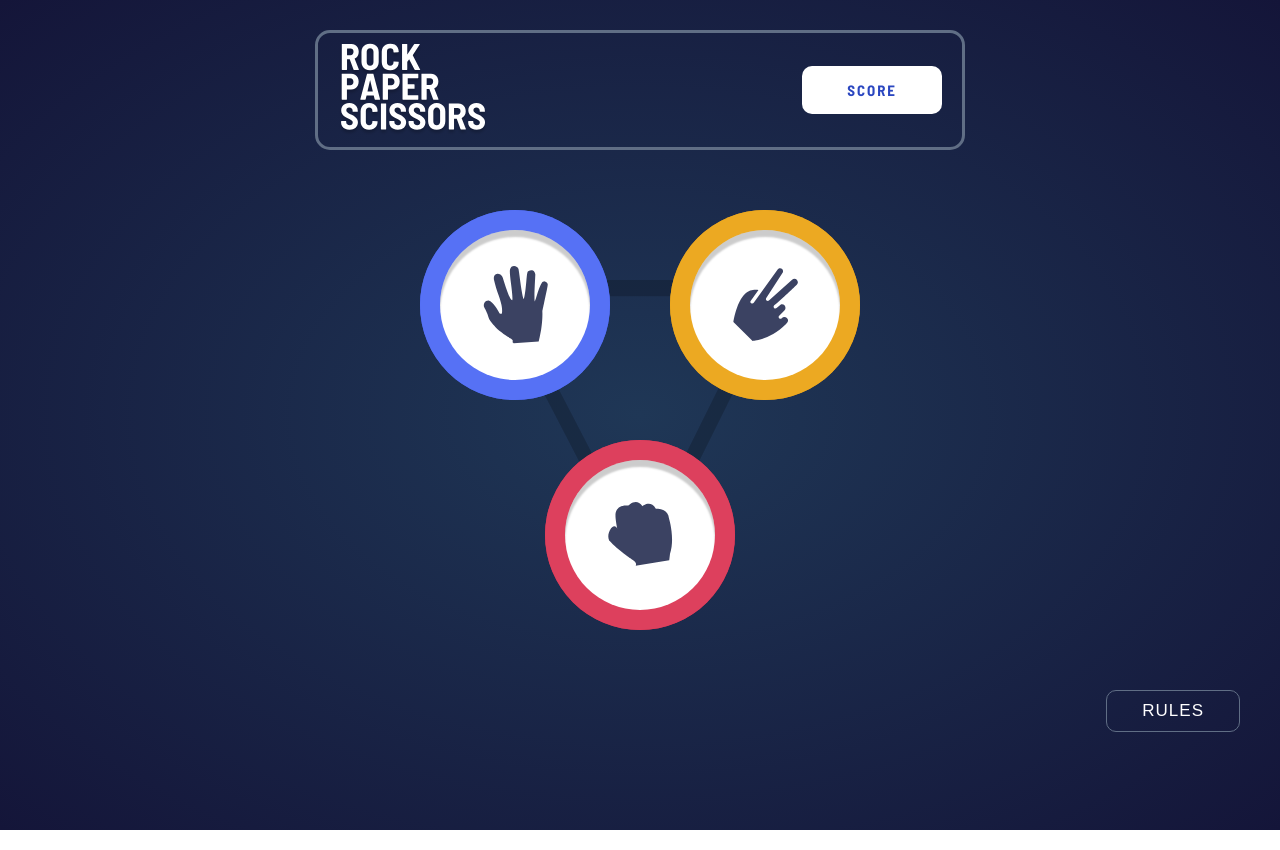
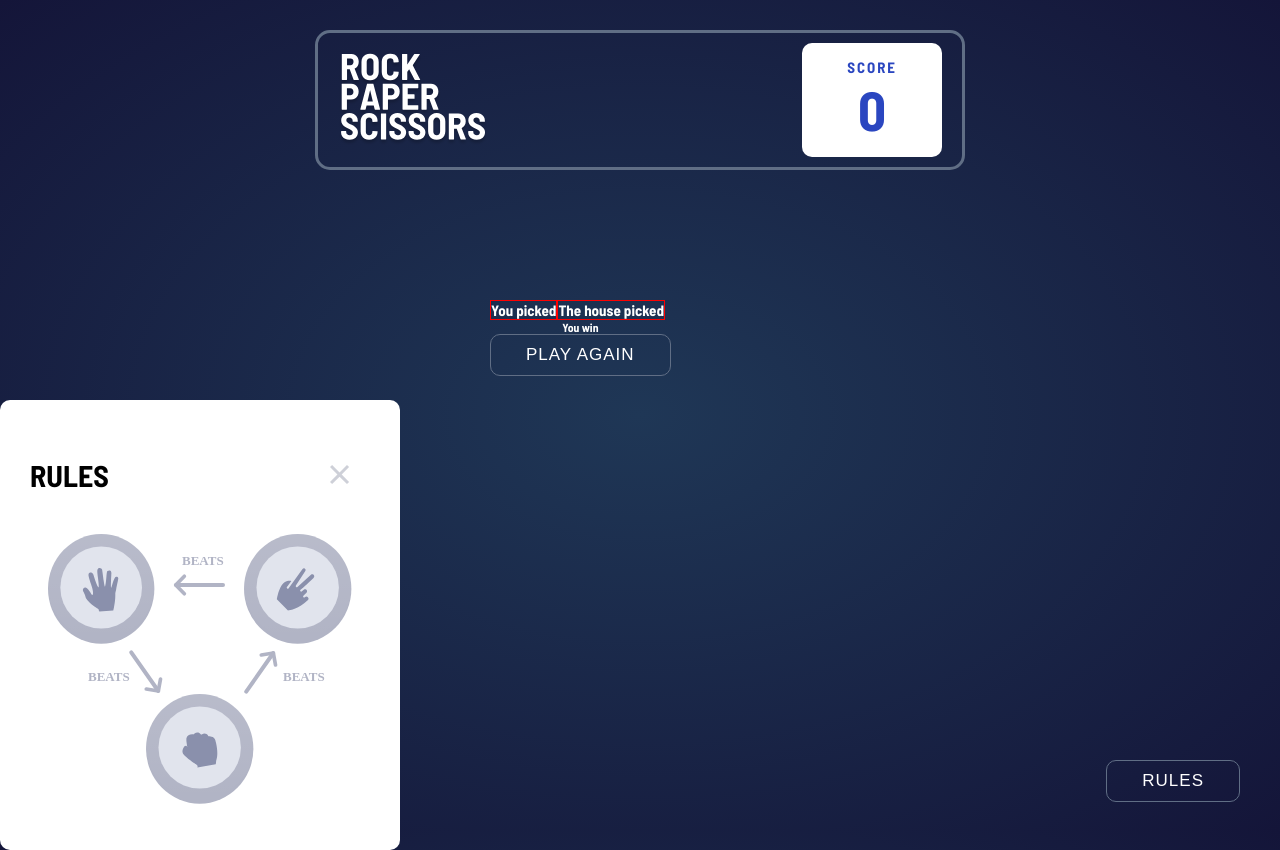
Before and after one commit to nina1012/paper-rock-scissors, a website: page index.html in a window 1280 px wide. Both pictures are taken after a click on the button "RULES". Drawn offline with Linux system fonts and the light colour scheme.

Commit message:
these changes will be overwritten

```diff
--- a/app.js
+++ b/app.js
@@ -0,0 +1,31 @@
+function playGame() {
+  const options = ['rock', 'paper', 'scissors'];
+  const game = document.querySelector('.game');
+
+  game.addEventListener('click', e => {
+    e.stopImmediatePropagation();
+  });
+
+  function computerPlay() {
+    const index = Math.floor(Math.random() * options.length);
+    return options[index];
+  }
+
+  function modalFuncs() {
+    const rulesBtn = document.querySelector('.rules');
+    const close = document.querySelector('.close');
+    const modal = document.querySelector('.modal');
+
+    rulesBtn.addEventListener('click', e => {
+      modal.classList.add('show');
+    });
+
+    close.addEventListener('click', e => {
+      modal.classList.remove('show');
+    });
+  }
+
+  // allowing to open and close modal
+  modalFuncs();
+}
+playGame();
--- a/index.html
+++ b/index.html
@@ -20,17 +20,17 @@
     <title>Frontend Mentor | Rock, Paper, Scissors</title>
   </head>
   <body>
-    <div class="header">
+    <header class="header">
       <div class="logo">
         <img src="images/logo.svg" alt="Logo" />
       </div>
       <div class="score">
         <div class="score__title">Score</div>
-        <div class="score__points points"></div>
+        <div class="score__points points">0</div>
       </div>
-    </div>
-    <div class="game">
-      <div class="pattern">
+    </header>
+    <main class="game-section">
+      <div class="game">
         <img
           class="pattern__img"
           src="images/bg-triangle.svg"
@@ -46,9 +46,33 @@
           <img src="images/icon-rock.svg" alt="Rock" />
         </div>
       </div>
-    </div>
-    <div class="footer">
-      <button class="rules">Rules</button>
+      <div class="result ">
+        <div class="player-choice">
+          <h3 class="player-choice__header">You picked</h3>
+          <div class="player-choice__circle"></div>
+        </div>
+        <div class="message">
+          <h3 class="message__header">You win</h3>
+          <button class="btn btn-reset">play again</button>
+        </div>
+        <div class="house-choice">
+          <h3 class="house-choice__header">The house picked</h3>
+          <div class="house-choice__circle"></div>
+        </div>
+      </div>
+    </main>
+
+    <footer class="footer">
+      <button class="btn rules">Rules</button>
+    </footer>
+
+    <!-- modal -->
+    <div class="modal">
+      <div class="modal__title">Rules</div>
+      <div class="modal__img">
+        <img src="images/image-rules.svg" alt="Modal rules" />
+      </div>
+      <img class="close" src="images/icon-close.svg" alt="Close icon" />
     </div>
   </body>
 </html>
--- a/sass/base/_base.scss
+++ b/sass/base/_base.scss
@@ -26,6 +26,7 @@ body {
   background-image: $radial-gradient;
   box-sizing: border-box;
   height: 100vh;
+  overflow-x: hidden;
 }
 
 .score {
@@ -61,45 +62,30 @@ body {
   }
 }
 
-.game {
+.game-section {
   text-align: center;
   position: relative;
   top: 10rem;
-
   pointer-events: none;
-}
-
-.pattern {
+  transition: 0.5s;
   margin: auto;
-  width: 18rem;
-  height: 18rem;
-  position: relative;
+  width: 20rem;
+  height: auto;
 
   @media only screen and (min-width: 768px) {
     width: 30rem;
-    height: 30rem;
+    height: 35rem;
   }
 
-  &__img {
+  .game {
+    transform: translate(-300rem);
+    display: none;
     width: 100%;
-    height: 100%;
+    height: auto;
+
+    .pattern__img {
+      width: 100%;
+      height: 100%;
+    }
   }
 }
-
-@keyframes slideToLeft {
-  0% {
-    transform: translateX(0);
-  }
-  25% {
-    transform: translateX(-25%);
-  }
-  50% {
-    transform: translateX(-50%);
-  }
-  75% {
-    transform: translateX(-75%);
-  }
-  100% {
-    transform: translateX(-100%);
-  }
-}
--- a/sass/components/_button.scss
+++ b/sass/components/_button.scss
@@ -1,4 +1,4 @@
-.rules {
+.btn {
   background-color: transparent;
   border: 1.5px solid $header-outline;
   border-radius: 10px;
@@ -8,6 +8,13 @@
   letter-spacing: 1px;
   padding: 1rem 3rem;
   text-transform: uppercase;
+  transition: 0.2s background-color;
+
+  &:hover {
+    background-color: white;
+    color: $dark-text;
+    cursor: pointer;
+  }
 
   @media only screen and (min-width: 768px) {
     padding: 1rem 3.5rem;
--- a/sass/components/_option.scss
+++ b/sass/components/_option.scss
@@ -8,7 +8,12 @@
   height: 10rem;
   position: absolute;
   pointer-events: all;
-    transform-origin: left;
+  transform-origin: center;
+  transition: 0.3s ease-in;
+
+  & > img {
+    pointer-events: none;
+  }
 
   @media only screen and (min-width: 768px) {
     width: 15rem;
@@ -17,31 +22,31 @@
     & > img {
       width: 6.5rem;
       height: auto;
-        pointer-events: none;
     }
   }
 
   &:hover {
-      transform: translateY(-10px);
+    transform: translateY(-3px);
     cursor: pointer;
   }
 }
 
 .paper {
-    box-shadow: 0 0 0 2rem $paper-dark, 0 0 0 2rem $paper-light,
-      inset 0 7px 2px 0 rgba(0, 0, 0, 0.2), inset 0 10px 2px 0 rgba(0, 0, 0, 0);
+  box-shadow: 0 0 2px 2rem $paper-dark, inset 0 7px 2px 0 rgba(0, 0, 0, 0.2),
+    inset 0 10px 2px 0 rgba(0, 0, 0, 0), 0 1rem 0 2rem #253cad;
+
   top: -5rem;
   left: -5rem;
 }
 .scissors {
-    box-shadow: 0 0 0 2rem $scissors-dark, 0 0 0 2rem $scissors-light,
-      inset 0 7px 2px 0 rgba(0, 0, 0, 0.2);
+  box-shadow: 0 0 0 2rem $scissors-dark, inset 0 7px 2px 0 rgba(0, 0, 0, 0.2),
+    0 1rem 0 2rem #b1801b;
   top: -5rem;
   right: -5rem;
 }
 .rock {
-    box-shadow: 0 0 0 2rem $rock-dark, 0 0 0 2rem $rock-light,
-      inset 0 7px 2px 0 rgba(0, 0, 0, 0.2);
-    bottom: -3rem;
+  box-shadow: 0 0 0 2rem $rock-dark, inset 0 7px 2px 0 rgba(0, 0, 0, 0.2),
+    0 1rem 0 2rem #af354b;
+  bottom: 3rem;
   left: 25%;
 }
--- /dev/null
+++ b/sass/components/_result.scss
@@ -0,0 +1,20 @@
+.result {
+  display: flex;
+  flex-wrap: wrap;
+
+  .message {
+    order: 1;
+    color: white;
+  }
+
+  .player-choice,
+  .house-choice {
+    border: 1px solid red;
+
+    &__header {
+      font-size: 1.5rem;
+      color: white;
+      order: 1;
+    }
+  }
+}
--- a/sass/layout/_layout.scss
+++ b/sass/layout/_layout.scss
@@ -6,6 +6,7 @@
   align-items: center;
   margin: 3rem 3.5rem;
   padding: 1rem 2rem;
+  position: relative;
 
   @media only screen and (min-width: 768px) {
     border-radius: 15px;
@@ -33,7 +34,7 @@
   height: 3rem;
   margin: 2rem 0;
   position: relative;
-  top: 25rem;
+  top: 15rem;
   text-align: center;
 
   @media only screen and (min-width: 768px) {
@@ -43,3 +44,61 @@
     text-align: right;
   }
 }
+
+.modal {
+  background-color: white;
+  display: flex;
+  flex-direction: column;
+  justify-content: space-evenly;
+  align-items: center;
+  height: 100vh;
+  text-align: center;
+  transform: scale(0);
+  z-index: 10;
+  position: absolute;
+  top: 0;
+  left: 0;
+  width: 100%;
+  height: 100%;
+
+  @media only screen and (min-width: 768px) {
+    flex-direction: row;
+    flex-wrap: wrap;
+    justify-content: space-between;
+    border-radius: 10px;
+    padding: 3rem;
+    top: 50%;
+    margin: 0 auto;
+    transform: scale(0);
+    width: 40rem;
+    height: 45rem;
+  }
+
+  &__title {
+    font-size: 3rem;
+    font-weight: 700;
+    text-transform: uppercase;
+  }
+
+  &__img {
+    @media only screen and (min-width: 768px) {
+      order: 1;
+      margin: 0 auto;
+    }
+  }
+
+  .close {
+    display: inline-block;
+    padding: 2rem;
+
+    &:hover {
+      background-color: rgba(0, 0, 0, 0.1);
+      border-radius: 50%;
+      cursor: pointer;
+    }
+  }
+}
+
+.show {
+  transform: scale(1);
+}
--- a/sass/main.scss
+++ b/sass/main.scss
@@ -1,4 +1,5 @@
 @import 'base/base';
 @import 'components/button';
 @import 'components/option';
+@import 'components/result';
 @import 'layout/layout';
```
Also changed, not shown: css/styles.css. Lines whose indentation alone changed are shown as unchanged.
